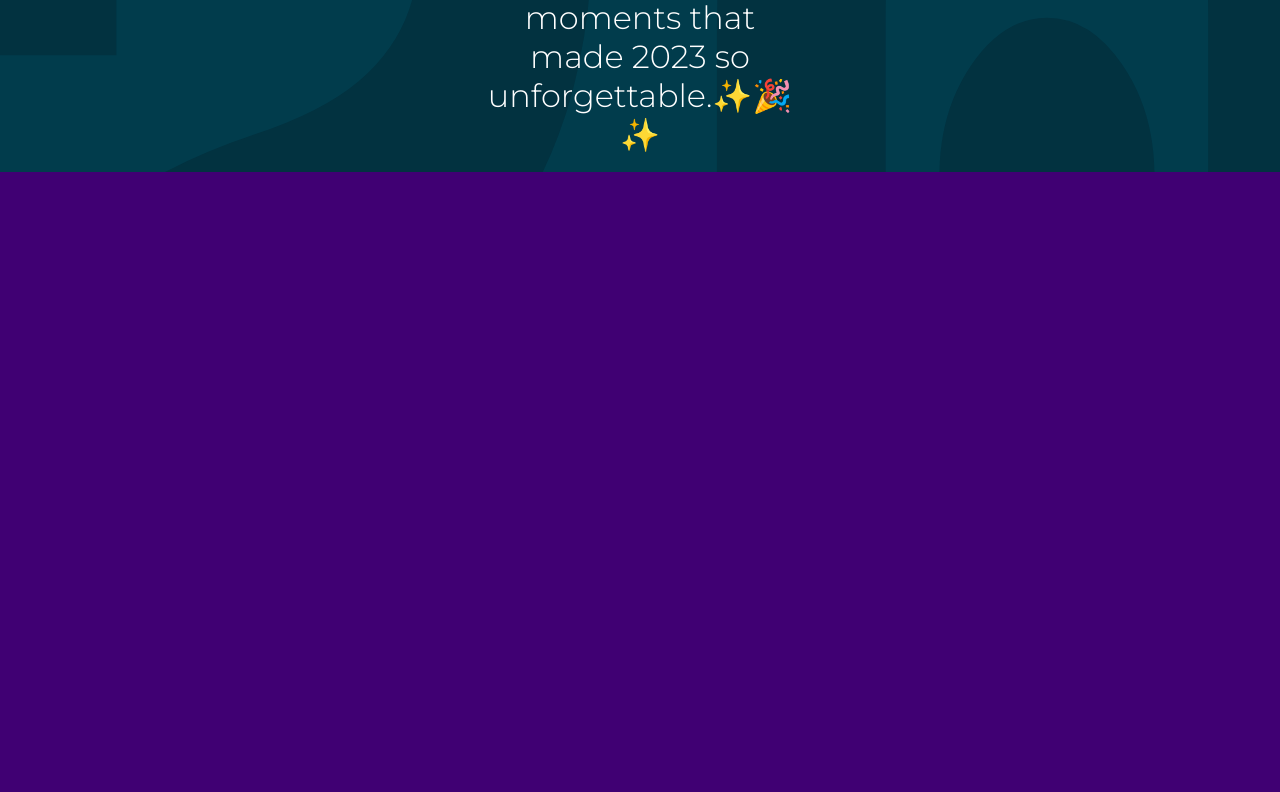
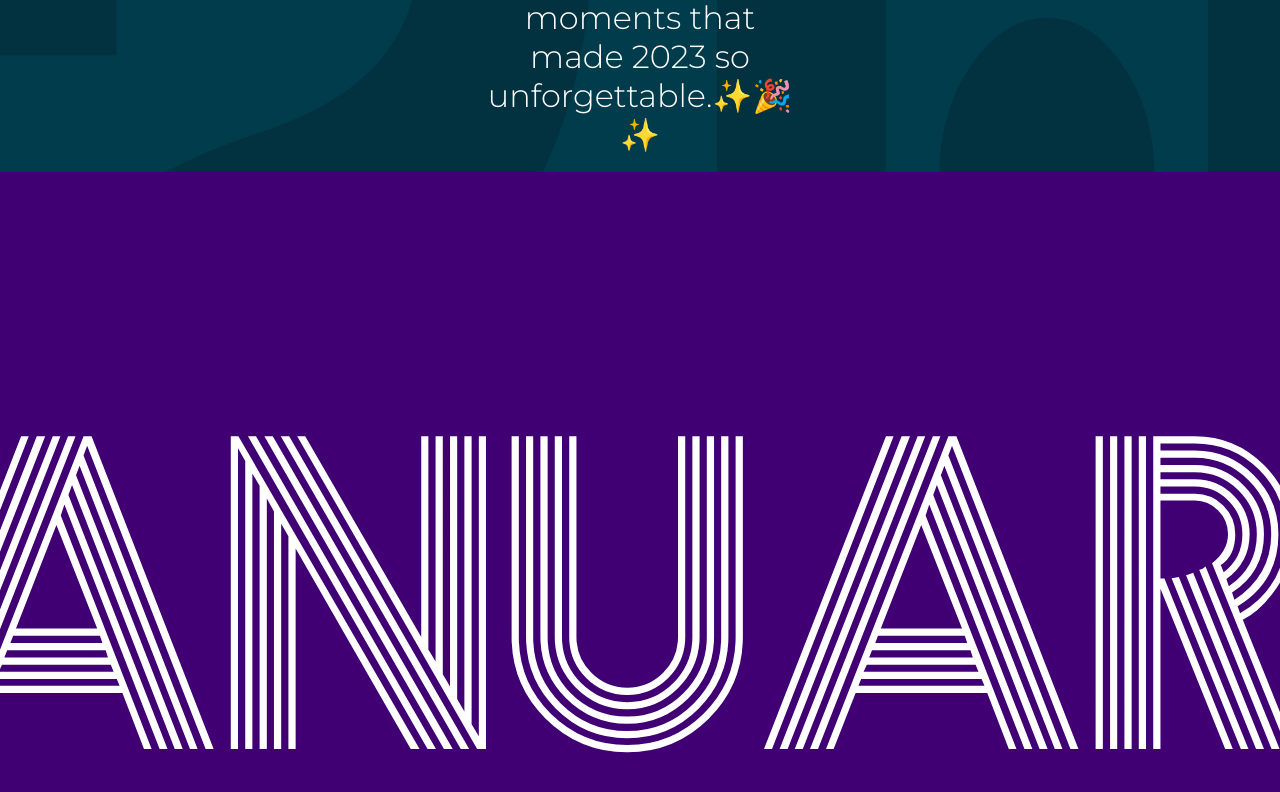
Before and after one commit to GIMMI42PIASTRATO/2023-recap, a React (Vite) app: page / in a window 1280 px wide. Shown: the part 628-1420 px from the top of the page. Built offline with nearby package versions, Linux system fonts and the light colour scheme.

Commit message:
Add dynamic font change on mouseover in Panel2 component

```diff
--- a/src/components/Panel2/Panel2.jsx
+++ b/src/components/Panel2/Panel2.jsx
@@ -1,9 +1,37 @@
+import { useState } from "react";
 import style from "./Panel2.module.css";
 
 export default function Panel2() {
+    const [lettersState, setLettersState] = useState([0, 0, 0, 0, 0, 0, 0]);
+
+    const letters = ["J", "a", "n", "u", "a", "r", "y"];
+    const fontsFamily = {
+        0: "Prisma, sans-serif",
+        1: "akka, sans-serif",
+        2: "DiscoDiva, sans-serif",
+        3: "Prism, sans-serif",
+        4: "Inception, sans-serif",
+    };
+
+    const handleOnMouseOver = (event, i) => {
+        const newLettersState = [...lettersState]; // copy the array
+        newLettersState[i] = (newLettersState[i] + 1) % 5; // add 1 to the selected letter untili it reaches 5, then reset to 0
+        setLettersState(newLettersState); // update the state
+
+        event.target.style.fontFamily = fontsFamily[newLettersState[i]]; // update the font
+    };
+
     return (
         <div className={style.backgroundContainer}>
-            <div></div>
+            {letters.map((letter, i) => (
+                <span
+                    className={style.title}
+                    key={i}
+                    onMouseOver={(event) => handleOnMouseOver(event, i)}
+                >
+                    {letter}
+                </span>
+            ))}
         </div>
     );
 }
--- a/src/components/Panel2/Panel2.module.css
+++ b/src/components/Panel2/Panel2.module.css
@@ -8,3 +8,9 @@
     background-color: var(--background-2);
     overflow: hidden;
 }
+
+.title {
+    font-size: 25rem;
+    color: white;
+    font-family: "Prisma";
+}
```
